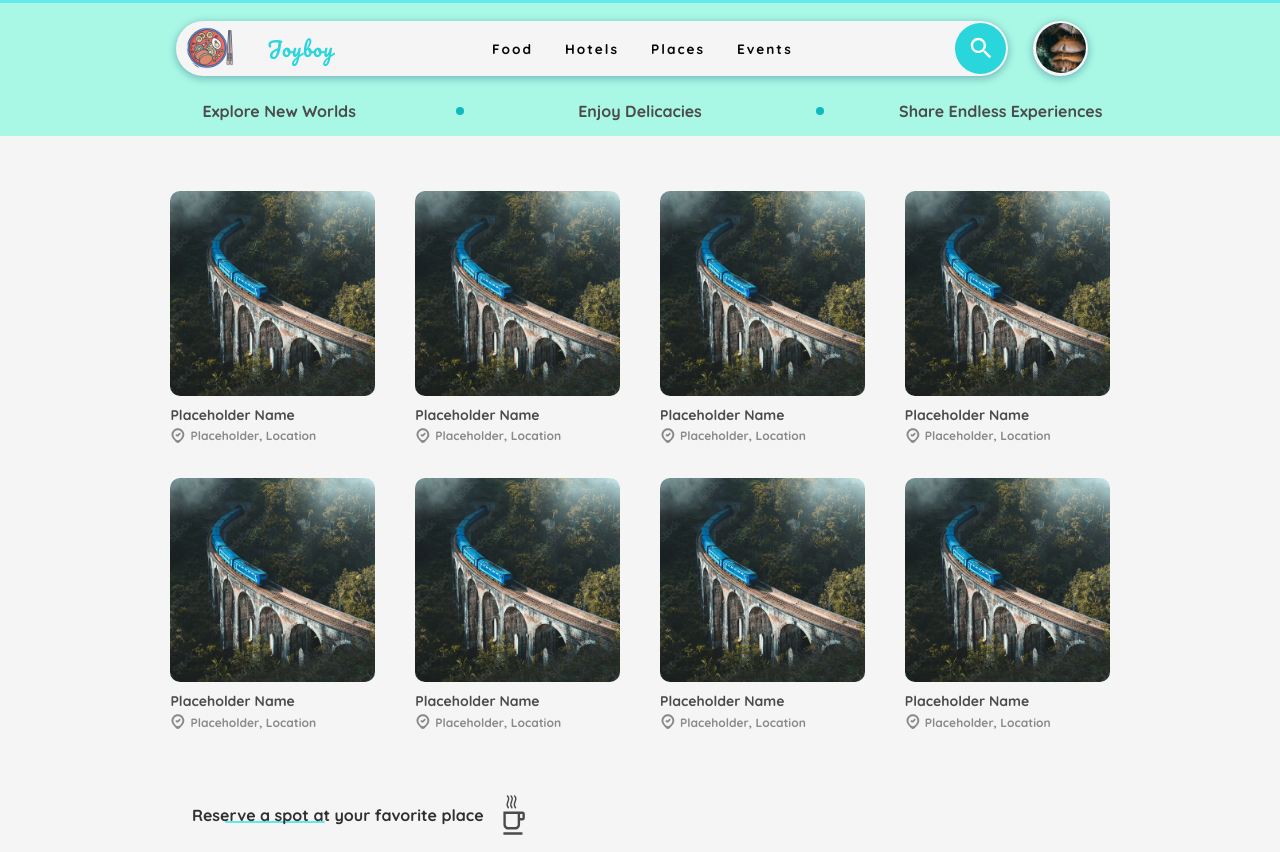
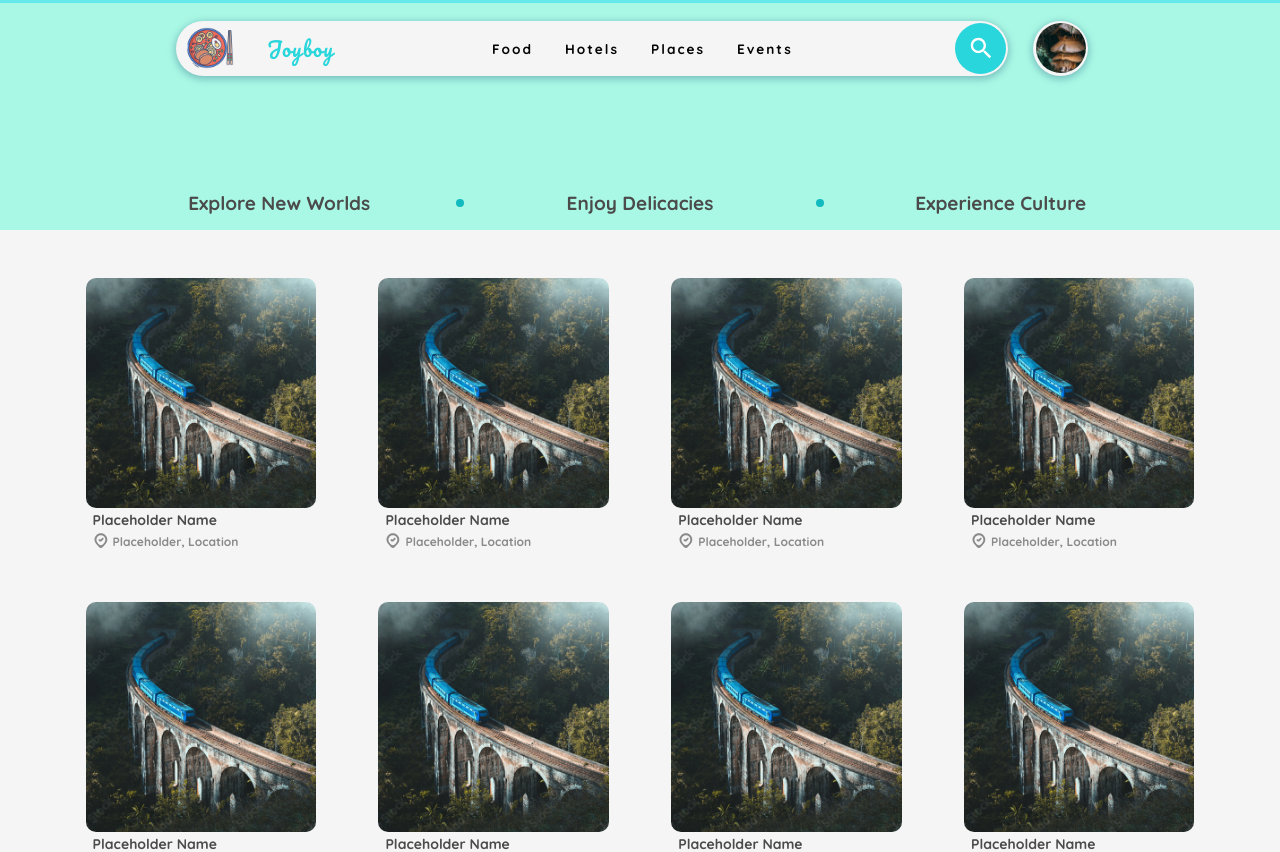
Before and after one commit to sathirak/joyboy, a React (Create React App) app in the folder client/: page / in a window 1280 px wide. Shown: the top 852 px of the page. Built offline with nearby package versions, Linux system fonts and the light colour scheme.

Commit message:
Made Grid

```diff
--- a/client/public/index.html
+++ b/client/public/index.html
@@ -2,42 +2,11 @@
 <html lang="en">
   <head>
     <meta charset="utf-8" />
-    <link rel="icon" href="%PUBLIC_URL%/favicon.ico" />
-    <meta name="viewport" content="width=device-width, initial-scale=1" />
-    <meta name="theme-color" content="#000000" />
-    <meta
-      name="description"
-      content="Web site created using create-react-app"
-    />
-    <link rel="apple-touch-icon" href="%PUBLIC_URL%/logo192.png" />
-    <!--
-      manifest.json provides metadata used when your web app is installed on a
-      user's mobile device or desktop. See https://developers.google.com/web/fundamentals/web-app-manifest/
-    -->
-    <link rel="manifest" href="%PUBLIC_URL%/manifest.json" />
-    <!--
-      Notice the use of %PUBLIC_URL% in the tags above.
-      It will be replaced with the URL of the `public` folder during the build.
-      Only files inside the `public` folder can be referenced from the HTML.
-
-      Unlike "/favicon.ico" or "favicon.ico", "%PUBLIC_URL%/favicon.ico" will
-      work correctly both with client-side routing and a non-root public URL.
-      Learn how to configure a non-root public URL by running `npm run build`.
-    -->
+    <meta name="viewport" content="width=device-width, initial-scale=1.0" />
     <title>React App</title>
   </head>
   <body>
     <noscript>You need to enable JavaScript to run this app.</noscript>
     <div id="root"></div>
-    <!--
-      This HTML file is a template.
-      If you open it directly in the browser, you will see an empty page.
-
-      You can add webfonts, meta tags, or analytics to this file.
-      The build step will place the bundled scripts into the <body> tag.
-
-      To begin the development, run `npm start` or `yarn start`.
-      To create a production bundle, use `npm run build` or `yarn build`.
-    -->
   </body>
 </html>
--- a/client/src/App.css
+++ b/client/src/App.css
@@ -40,6 +40,10 @@
     --teal: #80DEEA;
     --lime: #c4fb83;
     --mauve: #9575CD;
+}
+
+html {
+    overflow-x: hidden;
 }
 
 body {
--- a/client/src/components/Card.css
+++ b/client/src/components/Card.css
@@ -33,14 +33,14 @@
 
 .Card-Image {
     -webkit-user-select: none;
-	margin: 10px;
+    margin: clamp(2px, 3px, 10px);
     user-select: none;
     transition: background-image 0.3s ease 0s;
     border-radius: var(--border-radius);
     transition: all 0.2s ease;
     box-shadow: var(--shadow);
-	width: clamp( 200px, 16vw, 40vw);
-	height: clamp( 200px, 16vw, 40vw);
+    width: clamp( 130px, 18vw, 250px);
+    height: clamp( 130px, 18vw, 250px);
     object-fit: cover;
 }
 
--- a/client/src/components/Popular.css
+++ b/client/src/components/Popular.css
@@ -11,16 +11,17 @@
 
 .Popular-Inner {
     display: grid;
-	grid-template-columns: repeat(4, 1fr);
-    justify-content: center;
-    align-content: center;
+    transition: var(--transition);
+    grid-template-columns: repeat(auto-fill, minmax(clamp(130px, 18vw, 250px), 1fr));
+    row-gap: 2vw;
+    column-gap: 2vw;
+    width: 89.5vw;
     justify-items: center;
-    width: max-content;
-    transition: var(--transition);
 }
 
+
 .Popular-Spacer {
-	height: calc(25px + 3.8em);
+	height: clamp(100px, 22vh, 240px);
 	width: 100%;
     background-color: var(--brand-background);
 }
@@ -41,7 +42,7 @@
 
 .Popular-Slogan {
 	color: var(--mono-title);
-	font-size: 1rem;
+	font-size: clamp(8px, 2.3vw, 19px);
 	font-weight: 700;
 	text-align: center;
 	transition: var(--transition);
@@ -61,8 +62,4 @@
 		justify-content: center;
 	}
 
-	.Popular-Inner {
-		grid-template-columns: repeat(2, 1fr);
-	}
-
 }
--- a/client/src/components/Popular.js
+++ b/client/src/components/Popular.js
@@ -25,7 +25,7 @@ const Popular = () => {
 					</svg>
 
 					<div id="Slogan-3" className="Popular-Slogan">
-						Share Endless Experiences
+						Experience Culture
 					</div>
 				</div>
 				<div className="Popular-Inner">
@@ -33,8 +33,6 @@ const Popular = () => {
 					<Card />
 					<Card />
 					<Card />
-				</div>
-				<div className="Popular-Inner">
 					<Card />
 					<Card />
 					<Card />
```
Lines whose indentation alone changed are shown as unchanged.
